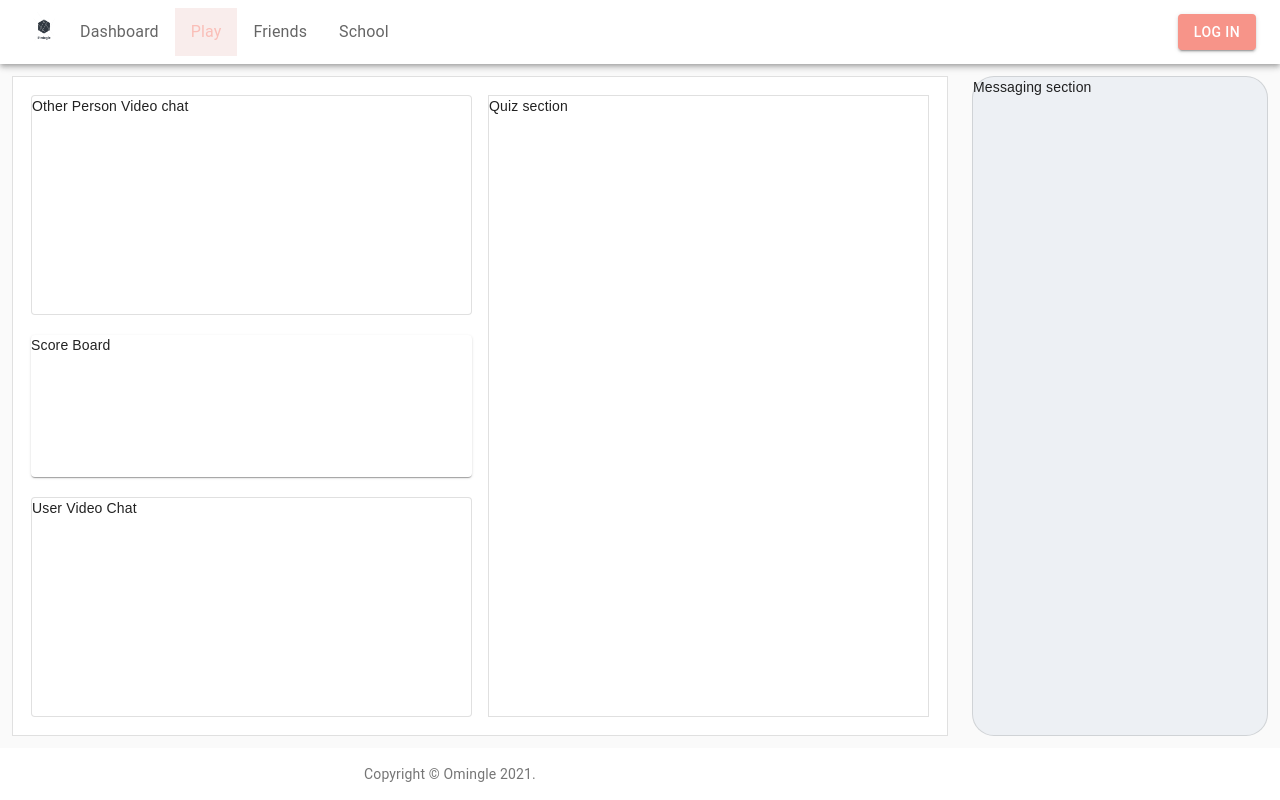
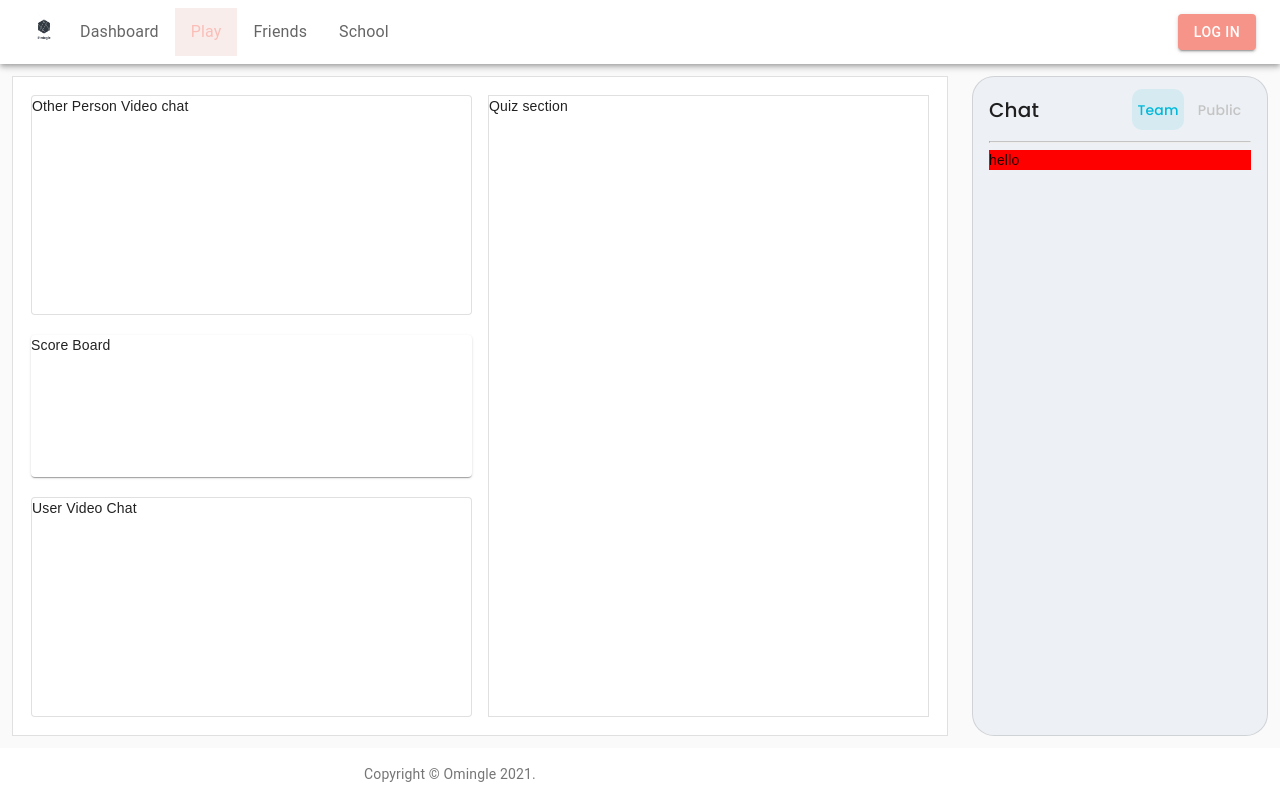
Before and after one commit to esteakshapin/omingle-front-end, a React (Create React App) app: page / in a window 1280 px wide. Built offline with nearby package versions, Linux system fonts and the light colour scheme.

Commit message:
Chat implemented

```diff
--- a/src/assets/css/styles.css
+++ b/src/assets/css/styles.css
@@ -1,3 +1,5 @@
+@import url("https://fonts.googleapis.com/css2?family=Poppins:ital,wght@0,100;0,200;0,300;0,400;0,500;0,600;0,700;0,800;0,900;1,100;1,200;1,300;1,400;1,500;1,600;1,700;1,800;1,900&display=swap");
+
 .App {
   font-family: sans-serif;
 }
--- a/src/pages/mainGrid.jsx
+++ b/src/pages/mainGrid.jsx
@@ -4,6 +4,7 @@ import Grid from "@material-ui/core/Grid";
 import Paper from "@material-ui/core/Paper";
 
 import QuizGrid from "./quizGrid";
+import Message from "./message";
 
 const useStyles = makeStyles({
   root: {
@@ -19,16 +20,17 @@ const useStyles = makeStyles({
     margin: 0,
     width: "100%",
     height: "100%",
-    justifyContent: "space-around"
-    // backgroundColor: "green"
+    justifyContent: "space-around",
+    // backgroundColor: "green",
+    overflowY: "scroll"
   },
   messageGrid: {
-    // height: "81.5vh"
+    height: "100%"
     // backgroundColor: "pink"
   },
   quizGrid: {
     // backgroundColor: "blue",
-    // height: "81.5vh"
+    height: "100%"
   }
 });
 
@@ -56,13 +58,7 @@ export default function MainGrid() {
           lg={3}
           className={classes.messageGrid}
         >
-          <Paper
-            style={{ borderRadius: "22px", backgroundColor: "#EDF0F4" }}
-            variant="outlined"
-            className={classes.paper}
-          >
-            Messaging section
-          </Paper>
+          <Message />
         </Grid>
       </Grid>
     </div>
--- a/src/pages/message.jsx
+++ b/src/pages/message.jsx
@@ -0,0 +1,103 @@
+import React from "react";
+import Paper from "@material-ui/core/Paper";
+import { makeStyles } from "@material-ui/core/styles";
+import Container from "@material-ui/core/Container";
+import Grid from "@material-ui/core/Grid";
+import Typography from "@material-ui/core/Typography";
+import Divider from "@material-ui/core/Divider";
+
+const useStyles = makeStyles((theme) => ({
+  quizBackgeound: {
+    borderRadius: "22px",
+    backgroundColor: "#EDF0F4",
+    height: "100%",
+    position: "relative",
+    padding: theme.spacing(1, 2)
+  },
+  chatHeader: {
+    fontFamily: "Poppins",
+    fontStyle: "normal",
+    fontWeight: "500",
+    fontSize: "20px",
+    lineHeight: "30px",
+    letterSpacing: "0.15px",
+
+    color: "rgba(0, 0, 0, 0.87)",
+    // backgroundColor: 'red',
+    margin: "0px"
+  },
+  chatHeaderGrid: {
+    // backgroundColor: "pink",
+    justifyContent: "space-between",
+    alignItems: "center"
+  },
+  chatHeaderTabGrid: {
+    // backgroundColor: "red",
+    margin: 0,
+    width: "100%",
+    height: "100%",
+    alignItems: "center"
+  },
+  teamTab: {
+    fontFamily: "Poppins",
+    fontStyle: "normal",
+    fontWeight: "500",
+    // fontSize: "15px",
+    lineHeight: "30px",
+
+    letterSpacing: "0.15px",
+    borderRadius: "10px",
+    padding: theme.spacing(0.7)
+  },
+  activeTab: {
+    color: "#00B8D9",
+    backgroundColor: "rgba(0,184,217,0.1)"
+  },
+  disabledTab: {
+    color: "rgba(196,196,196,1)"
+  },
+  quizHeaderHr: {
+    borderTop: "1px solid #C4C4C4"
+  },
+  messageRoot: {
+    backgroundColor: "red",
+    width: "100%"
+    // height: "100%"
+  }
+}));
+
+export default function Message() {
+  const classes = useStyles();
+
+  return (
+    <Paper variant="outlined" className={classes.quizBackgeound}>
+      <Grid container spacing={0} className={classes.chatHeaderGrid}>
+        <Grid item>
+          {" "}
+          <p className={classes.chatHeader}> Chat</p>
+        </Grid>
+        <Grid item>
+          {" "}
+          <Grid container spacing={1} className={classes.chatHeaderTabGrid}>
+            <Grid item>
+              {" "}
+              <div className={`${classes.teamTab} ${classes.activeTab}`}>
+                {" "}
+                Team{" "}
+              </div>
+            </Grid>
+            <Grid item>
+              {" "}
+              <div className={`${classes.teamTab} ${classes.disabledTab}`}>
+                {" "}
+                Public{" "}
+              </div>
+            </Grid>
+          </Grid>
+        </Grid>
+      </Grid>
+      <hr className={classes.quizHeaderHr} />
+      <div className={classes.messageRoot}>hello</div>
+    </Paper>
+  );
+}
```
